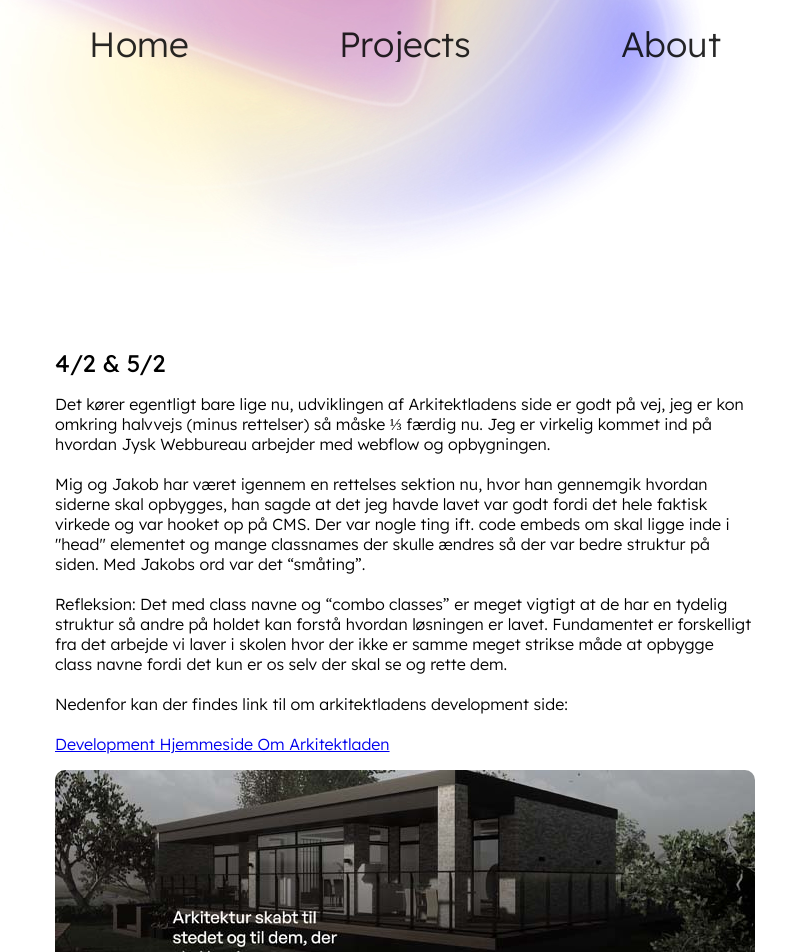
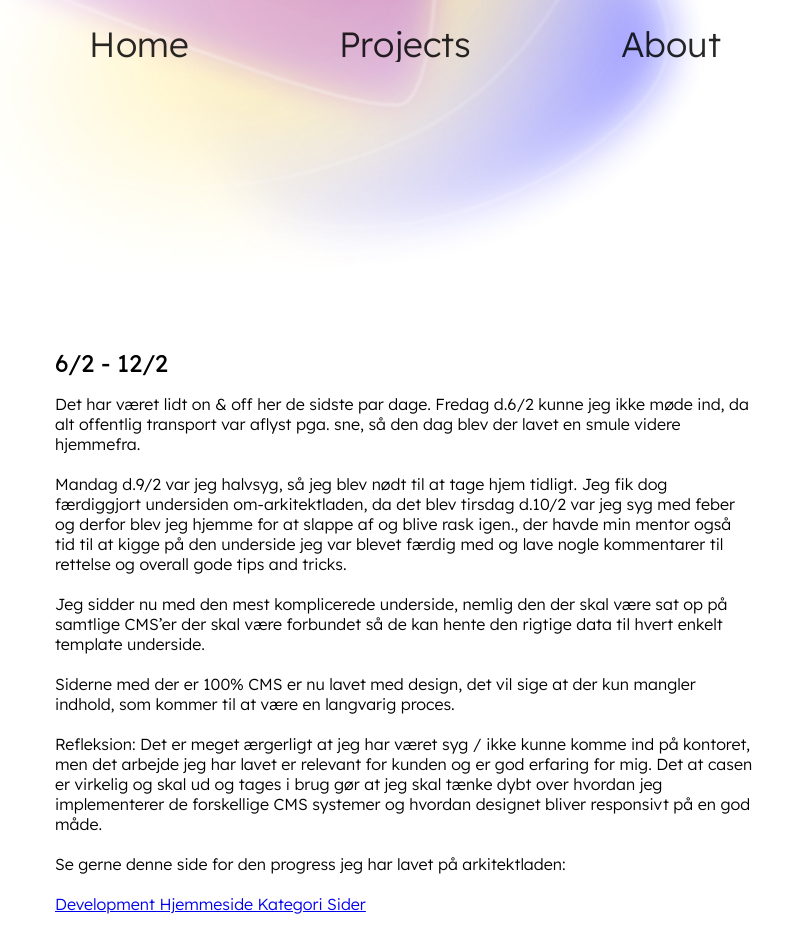
Before and after one commit to AlbertHetting/AlbertHetting.github.io, a React (Vite) app: page /blog in a window 1280 px wide. Shown: the top 952 px of the page, without its empty margins (235-1021 px from the left). Built offline with nearby package versions, Linux system fonts and the light colour scheme; the HTML template or start-up script is replaced by a standard one.

Commit message:
update 1202

```diff
--- a/src/pages/Blog.jsx
+++ b/src/pages/Blog.jsx
@@ -22,6 +22,29 @@ export default function Blog() {
       </section>
       <div>
         <div className="BlogSectionMain">
+
+
+          <div className="things reveal4 stagger">
+            <div className="Daily">
+              <h1> 6/2 - 12/2 </h1>
+              <p className="PText">
+                Det har været lidt on & off her de sidste par dage. Fredag d.6/2 kunne jeg ikke møde ind, da alt offentlig  transport var aflyst pga. sne, så den dag blev der lavet en smule videre hjemmefra.<br></br> <br></br>
+                Mandag d.9/2 var jeg halvsyg, så jeg blev nødt til at tage hjem tidligt. Jeg fik dog færdiggjort undersiden om-arkitektladen, da det blev tirsdag d.10/2 var jeg syg med feber og derfor blev jeg hjemme for at slappe af og blive rask igen., der havde min mentor også tid til at kigge på den underside jeg var blevet færdig med og lave nogle kommentarer til rettelse og overall gode tips and tricks.<br></br> <br></br>
+                Jeg sidder nu med den mest komplicerede underside, nemlig den der skal være sat op på samtlige CMS’er der skal være forbundet så de kan hente den rigtige data til hvert enkelt template underside. <br></br> <br></br>
+                Siderne med der er 100% CMS er nu lavet med design, det vil sige at der kun mangler indhold, som kommer til at være en langvarig proces. <br></br> <br></br>
+
+
+                Refleksion: Det er meget ærgerligt at jeg har været syg / ikke kunne komme ind på kontoret, men det arbejde jeg har lavet er relevant for kunden og er god erfaring for mig. Det at casen er virkelig og skal ud og tages i brug gør at jeg skal tænke dybt over hvordan jeg implementerer de forskellige CMS systemer og hvordan designet bliver responsivt på en god måde.<br></br> <br></br>
+
+               Se gerne denne side for den progress jeg har lavet på arkitektladen:<br></br> <br></br>
+               <a href="https://arkitektladen-development.webflow.io/kategorisider/barn-style">
+                  Development Hjemmeside Kategori Sider
+                </a>
+              </p>
+            </div>
+          </div>
+
+
 
 
         <div className="things reveal4 stagger">
```
